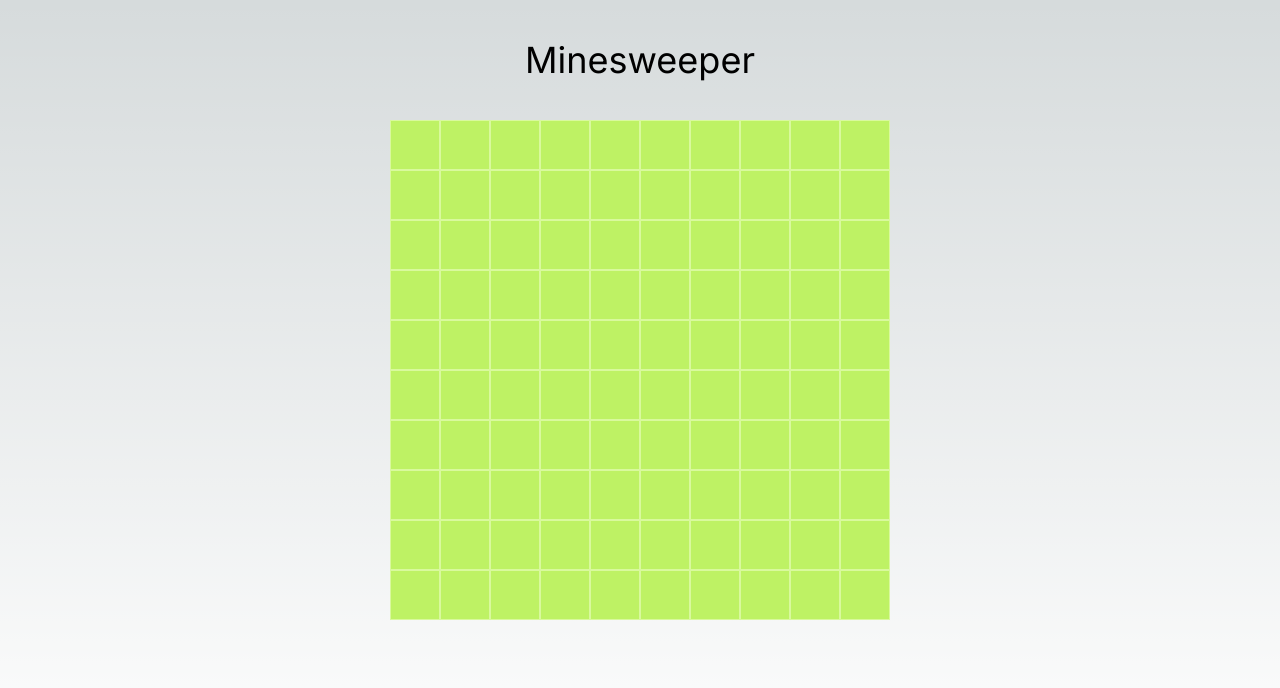
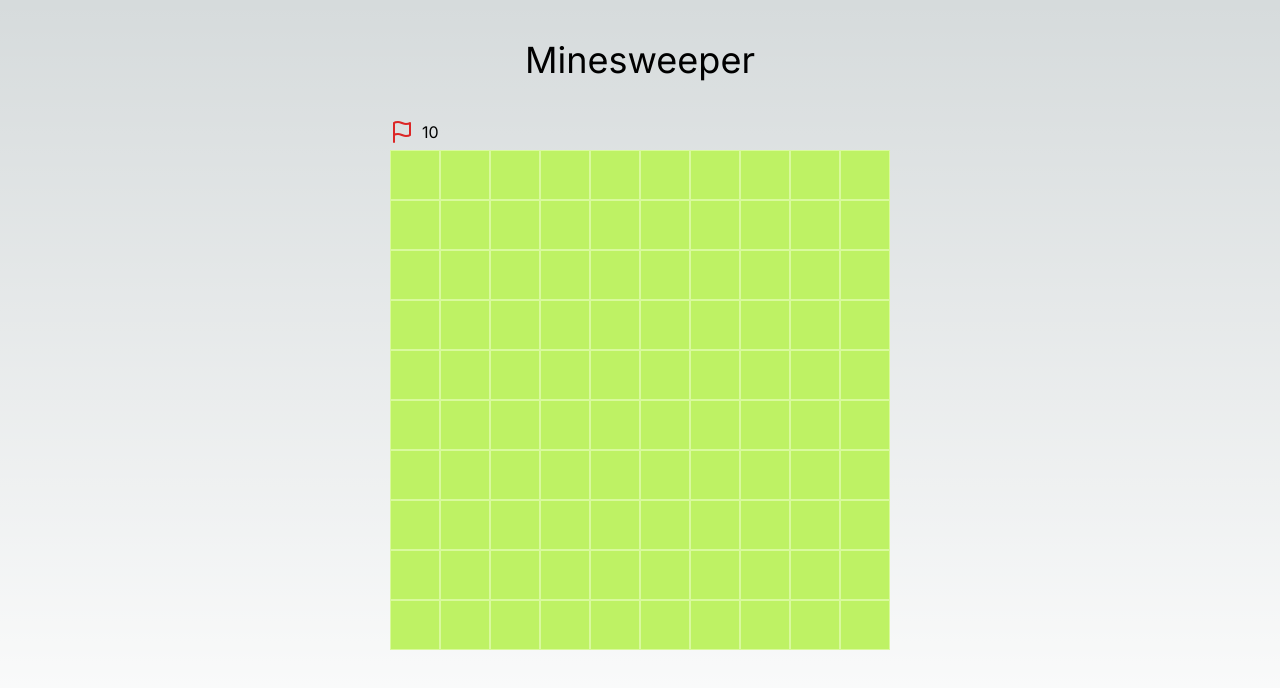
Before and after one commit to yvonne11yuting/next-minesweeper, a Next.js app: page / in a window 1280 px wide. Shown: the top 688 px of the page. Built offline with nearby package versions, Linux system fonts and the light colour scheme.

Commit message:
feat: extract Board component from Minesweeper component

```diff
--- a/app/layout.tsx
+++ b/app/layout.tsx
@@ -5,8 +5,8 @@ import { Inter } from 'next/font/google'
 const inter = Inter({ subsets: ['latin'] })
 
 export const metadata: Metadata = {
-  title: 'Create Next App',
-  description: 'Generated by create next app',
+  title: 'Minesweeper',
+  description: 'Minesweeper is a classic puzzle game ',
 }
 
 export default function RootLayout({
--- /dev/null
+++ b/components/Board.tsx
@@ -0,0 +1,60 @@
+"use client";
+import { useState } from "react";
+
+interface BoardProps {
+    rows: number;
+    cols: number;
+    totalMines: number;
+}
+
+const Board = ({
+    rows,
+    cols,
+    totalMines,
+}: BoardProps) => {
+    const [mines, setMines] = useState<string[]>([]);
+    const clickSquare = (e: React.MouseEvent<HTMLDivElement>) => {
+        const squareId = (e.target as Element).closest('[data-square]')?.getAttribute('data-square') || '';
+        if (!squareId) return;
+
+        console.log(squareId);
+        console.log(mines);
+
+        if (mines.length === 0) {
+            initMines(squareId);
+        }
+    }
+
+    const initMines = (firstPosition: string) => {
+        const newMines: string[] = [];
+        while (newMines.length < totalMines) {
+            const row = Math.floor(Math.random() * rows);
+            const col = Math.floor(Math.random() * cols);
+            const key = `${row}-${col}`;
+            if (!newMines.includes(key) && key !== firstPosition) {
+                newMines.push(key);
+            }
+        }
+        setMines(newMines);
+    }
+
+    return (
+        <div className="grid w-80 sm:w-[500px] h-80 sm:h-[500px]" style={{
+            gridTemplateRows: `repeat(${rows}, 1fr)`,
+            gridTemplateColumns: `repeat(${cols}, 1fr)`
+        }} onClick={clickSquare}>
+            {
+                Array(rows).fill(0).map((_, rowIdx) => (
+                    Array(cols).fill(0).map((_, colIdx) => {
+                        const key = `${rowIdx}-${colIdx}`;
+                        return (
+                            <div data-square={key} key={key} className="bg-lime-300 border border-lime-200" />
+                        )
+                    })
+                ))
+            }
+        </div>
+    )
+}
+
+export default Board
--- a/components/Minesweeper.tsx
+++ b/components/Minesweeper.tsx
@@ -1,26 +1,20 @@
+import { Flag } from 'lucide-react';
+import Board from './Board';
 
 const Minesweeper = ({
     rows = 10,
     cols = 10,
-    mines = 10,
+    totalMines = 10,
 }) => {
     return (
         <div>
-            <div className="grid w-80 sm:w-[500px] h-80 sm:h-[500px]" style={{
-                gridTemplateRows: `repeat(${rows}, 1fr)`,
-                gridTemplateColumns: `repeat(${cols}, 1fr)`
-            }}>
-                {
-                    Array(rows).fill(0).map((_, rowIdx) => (
-                        Array(cols).fill(0).map((_, colIdx) => {
-                            const key = `${rowIdx}-${colIdx}`;
-                            return (
-                                <div data-square={key} key={key} className="bg-lime-300 border border-lime-200" />
-                            )
-                        })
-                    ))
-                }
+            <div>
+                <span className="inline-flex gap-2">
+                    {/* TODO: Need to change to flag remaining number */}
+                    <Flag color="#dc2626" />{totalMines}
+                </span>
             </div>
+            <Board rows={rows} cols={cols} totalMines={totalMines} />
         </div>
     )
 }
```
